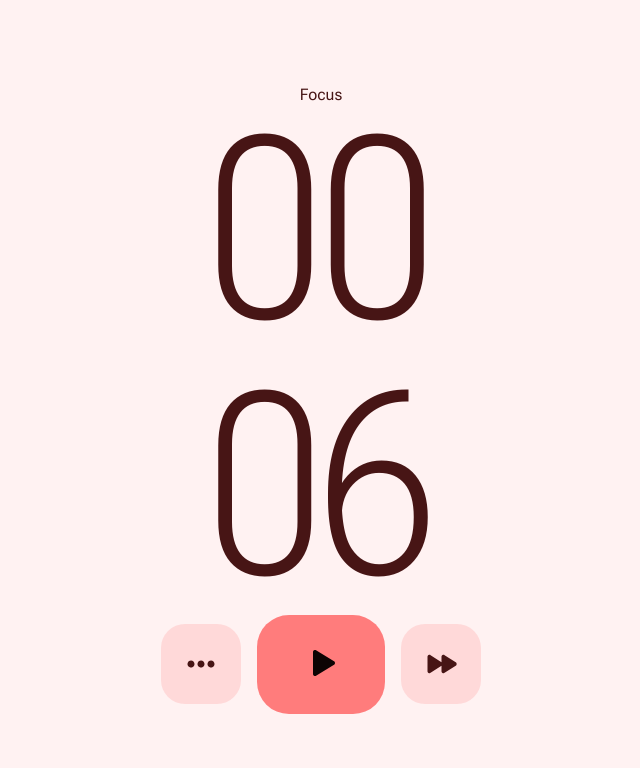
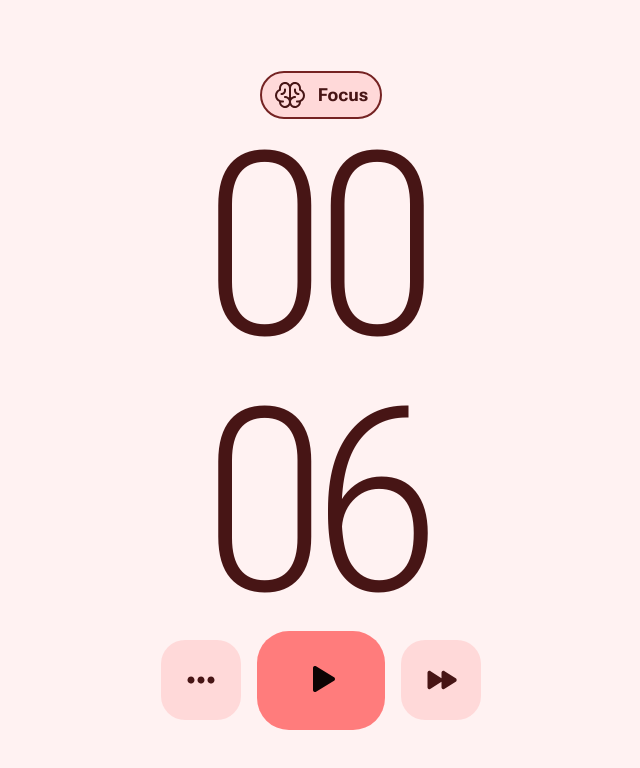
Before and after one commit to grynkiv0x001/pomodoro-vue, a Vue app: page / in a window 1280 px wide. Shown: the top 768 px of the page, without its empty margins (319-959 px from the left). Built offline with nearby package versions, Linux system fonts and the light colour scheme.

Commit message:
fixed next round interval

```diff
--- a/src/store/local-timer.ts
+++ b/src/store/local-timer.ts
@@ -5,12 +5,12 @@ import { loadTimer, removeTimer, saveTimer } from '@/helpers/storage'
 const defaultTimer: ITimer = {
   status: 'init',
   timeLeft: 0,
-  minutes: 0.1,
-  breakMinutes: 0.1,
-  longBreakMinutes: 0.1,
+  minutes: 0.1, // Recommended – 30
+  breakMinutes: 0.1, // Recommended – 5
+  longBreakMinutes: 0.1, // Recommended – 25
   currentLoop: 1,
   loops: 4,
-  autoResume: true
+  autoResume: false
 }
 
 const saved = loadTimer()
@@ -37,6 +37,8 @@ const timer = reactive<ITimer>(
 let countdownInterval: NodeJS.Timeout
 
 const startTimer = () => {
+  clearInterval(countdownInterval)
+
   timer.startedAt = Math.floor(Date.now() / 1000)
 
   countdownInterval = setInterval(() => {
@@ -86,16 +88,29 @@ const resetTimer = () => {
 }
 
 const nextRound = () => {
-  if (timer.currentLoop < timer.loops) {
-    timer.currentLoop++
+  clearInterval(countdownInterval)
+
+  const isLastRound = timer.currentLoop === timer.loops
+
+  if (isLastRound) {
+    Object.assign(timer, {
+      ...defaultTimer,
+      timeLeft: defaultTimer.minutes * 60,
+      status: timer.autoResume ? 'live' : 'paused'
+    })
+
+    if (timer.status === 'live') {
+      startTimer()
+    }
+
+    return
   }
 
-  const isLast = timer.currentLoop === timer.loops
+  timer.currentLoop++
+
   const isEven = timer.currentLoop % 2 === 0
 
-  if (isLast) {
-    timer.timeLeft = timer.longBreakMinutes * 60
-  } else if (isEven) {
+  if (isEven) {
     timer.timeLeft = timer.breakMinutes * 60
   } else {
     timer.timeLeft = timer.minutes * 60
--- a/src/views/timer/Timer.vue
+++ b/src/views/timer/Timer.vue
@@ -5,6 +5,8 @@ import Dots from '@/assets/icons/dots-three-outline-fill.svg'
 import Play from '@/assets/icons/play-fill.svg'
 import Pause from '@/assets/icons/pause-fill.svg'
 import FastForward from '@/assets/icons/fast-forward-fill.svg'
+import Brain from '@/assets/icons/brain-fill.svg'
+import Coffee from '@/assets/icons/coffee.svg'
 
 import { formatTime } from '@/helpers'
 import { useLocalTimer } from '@/store/local-timer'
@@ -20,8 +22,16 @@ const STATE = {
 
 const { timer, toggleTimerStatus, resetTimer, nextRound } = useLocalTimer()
 
+const timerState = computed(() => {
+  return timer.currentLoop === timer.loops ? 'long' : timer.currentLoop % 2 === 0 ? 'short' : 'work'
+})
+
 const statusIcon = computed(() => {
   return timer.status === 'live' ? Pause : Play
+})
+
+const stateIcon = computed(() => {
+  return timerState.value === 'work' ? Brain : Coffee
 })
 
 const minutes = computed(() => Math.floor(timer.timeLeft / 60))
@@ -43,10 +53,6 @@ const handleKeyDown = (e: KeyboardEvent) => {
   }
 }
 
-const timerState = computed(() => {
-  return timer.currentLoop === timer.loops ? 'long' : timer.currentLoop % 2 === 0 ? 'short' : 'work'
-})
-
 onMounted(() => {
   document.addEventListener('keydown', handleKeyDown)
 })
@@ -59,10 +65,11 @@ onBeforeUnmount(() => {
 <template>
   <div class="timer">
     <div class="timer__name">
+      <component :is="stateIcon" />
       {{ STATE[timerState] }}
     </div>
 
-    <div class="timer__time">
+    <div :class="['timer__time', { 'timer__time--bold': timer.status === 'live' }]">
       <div class="timer__time__minutes">
         {{ formatTime(minutes) }}
       </div>
@@ -91,8 +98,22 @@ onBeforeUnmount(() => {
   flex-direction: column;
   align-items: center;
 
+  &__name {
+    display: flex;
+    align-items: center;
+    gap: 12px;
+    padding: 6px 12px;
+    background-color: var(--clr-red-100);
+    border: 2px solid var(--clr-red-800);
+    border-radius: 32px;
+
+    font-size: 18px;
+    font-weight: bold;
+  }
+
   &__time {
     font-size: 256px;
+    transition: font-weight 0.3s ease;
 
     &--bold {
       font-weight: bold;
```
